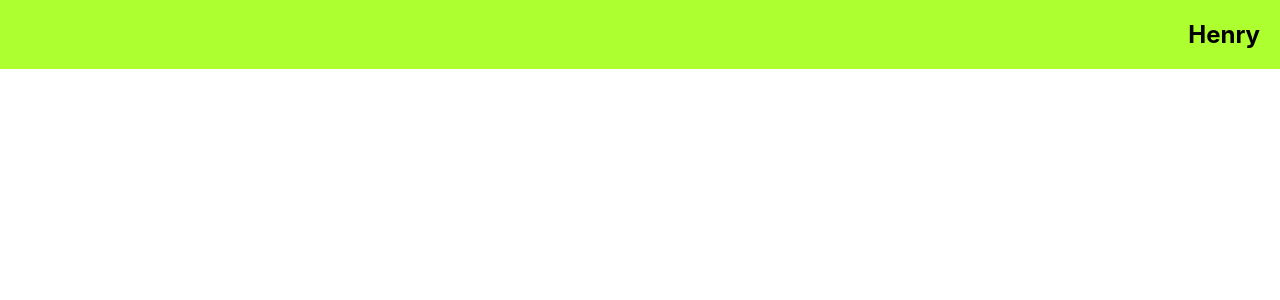
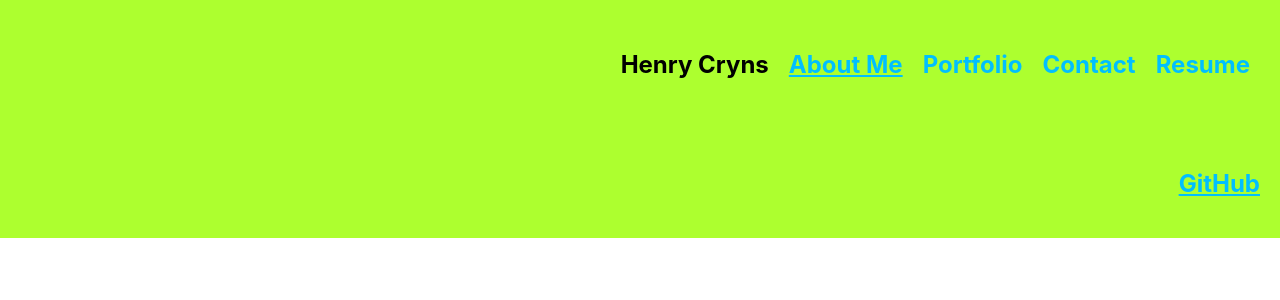
Before and after one commit to OilPainter1/React-Portfolio, a React (Create React App) app: page / in a window 1280 px wide. Shown: the top 300 px of the page. Built offline with nearby package versions, Linux system fonts and the light colour scheme.

Commit message:
added footer component

```diff
--- a/src/App.css
+++ b/src/App.css
@@ -1,15 +1,18 @@
 .App {
   text-align: center;
 }
-.navBar {
+.navBar,footer {
   display: flex;
   justify-content: flex-end;
-  padding-right: 20px;
+  padding: 20px;
   background-color: greenyellow;
 
 }
-.navBar div {
-
+a{
+  color: deepskyblue;
+}
+.navBar div{
+  padding: 10px;
 }
 .App-logo {
   height: 40vmin;
--- a/src/App.js
+++ b/src/App.js
@@ -1,8 +1,12 @@
 import MakeHeader from "./components/headerComponent"
+import MakeFooter from "./components/footerComponent";
 import './App.css'
 
 function App() {
-  return <MakeHeader />
+  return  <><MakeHeader />
+            <MakeFooter />
+          </>
+
 }
 
 export default App;
--- /dev/null
+++ b/src/components/footerComponent.js
@@ -0,0 +1,10 @@
+import Info from "./infoBlock";
+
+function makeFooter(){
+    return <footer>
+        <Info info="GitHub" link="https://github.com/OilPainter1"></Info>
+
+    </footer>
+}
+
+export default makeFooter
--- a/src/components/headerComponent.js
+++ b/src/components/headerComponent.js
@@ -1,8 +1,15 @@
 import Info from "./infoBlock"
+
 
 function MakeHeader() {
     return <header className='navBar'>
-            <Info info="Henry"></Info>
+            <div>
+                <h2>Henry Cryns</h2>
+            </div>
+            <Info info="About Me" link="https://www.google.com"></Info>
+            <Info info="Portfolio"></Info>
+            <Info info="Contact"></Info>
+            <Info info="Resume"></Info>
         </header>
 
 }
--- a/src/components/infoBlock.js
+++ b/src/components/infoBlock.js
@@ -1,6 +1,10 @@
 function Info(info){
     return <div>
-        <h2>{info.info}</h2>
+        <a href={info.link}>
+        <h2>{info.info}
+        </h2>
+        </a>
         </div>
+
 }
 export default Info
```
